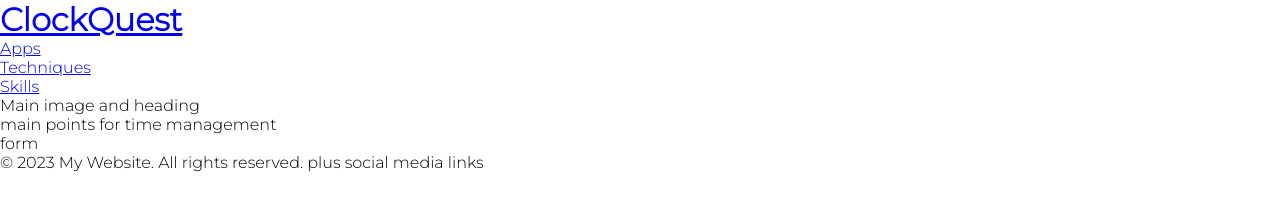
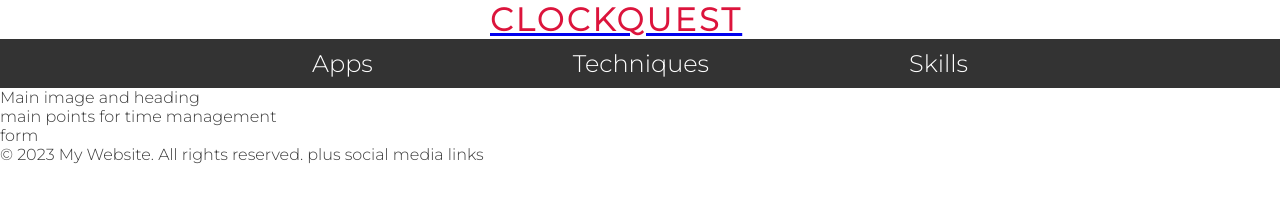
Before and after one commit to kelllyy101/clock_quest, a plain HTML site: page index.html in a window 1280 px wide. Drawn offline with Linux system fonts and the light colour scheme; a web font is replaced by a local one.

Commit message:
style logos and menus

```diff
--- a/assets/css/style.css
+++ b/assets/css/style.css
@@ -1,6 +1,6 @@
 @import url('https://fonts.googleapis.com/css2?family=Montserrat:wght@300&family=Wix+Madefor+Text:wght@600&display=swap');
 
-*   {
+* {
     margin: 0;
     padding: 0;
     border: none;
@@ -9,5 +9,52 @@
 body {
     font-family: Montserrat, sans-serif;
     font-weight: 300;
-    color: black;
+    color: #3a3a3a;
 }
+
+/*headings and logo*/
+h1,
+h2 {
+    font-family: Montserrat;
+    text-transform: uppercase;
+    letter-spacing: 3px;
+    color: crimson;
+}
+
+#logo {
+    display: block;
+    margin: 0 auto;
+    /* Center horizontally */
+    max-width: 300px;
+    /* Adjust the max-width as needed */
+}
+
+#menu {
+    font-size: 150%;
+}
+
+nav {
+    background-color: #333;
+    color: #fff;
+    padding: 10px;
+}
+
+nav ul {
+    list-style-type: none;
+    padding: 0;
+    margin: 0;
+    display: flex;
+    /* Display list items horizontally */
+    justify-content: center;
+    /* Center-align list items */
+}
+
+nav li {
+    margin: 0 100px;
+    /* Add some spacing between list items */
+}
+
+nav a {
+    text-decoration: none;
+    color: #fff;
+}
--- a/index.html
+++ b/index.html
@@ -14,13 +14,19 @@
 <body>
     <header>
         <a href="index.html">
-            <h1>ClockQuest</h1>
+            <h1 id="logo">ClockQuest</h1>
         </a>
         <nav>
-            <ul>
-                <li><a href="#">Apps</a></li>
-                <li><a href="#">Techniques</a></li>
-                <li><a href="#">Skills</a></li>
+            <ul id="menu">
+                <li>
+                    <a href="#">Apps</a>
+                </li>
+                <li>
+                    <a href="#">Techniques</a>
+                </li>
+                <li>
+                    <a href="#">Skills</a>
+                </li>
 
             </ul>
         </nav>
```
